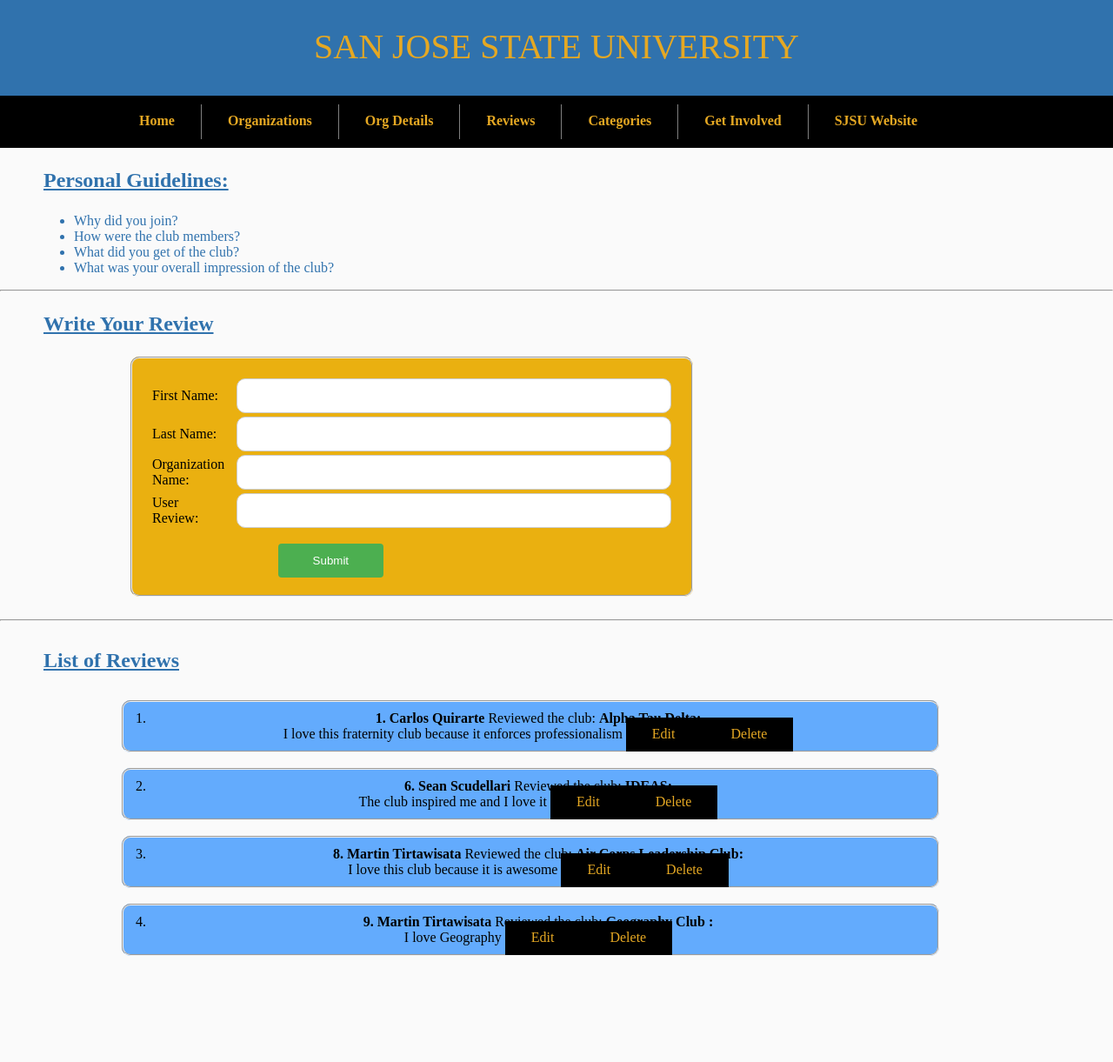
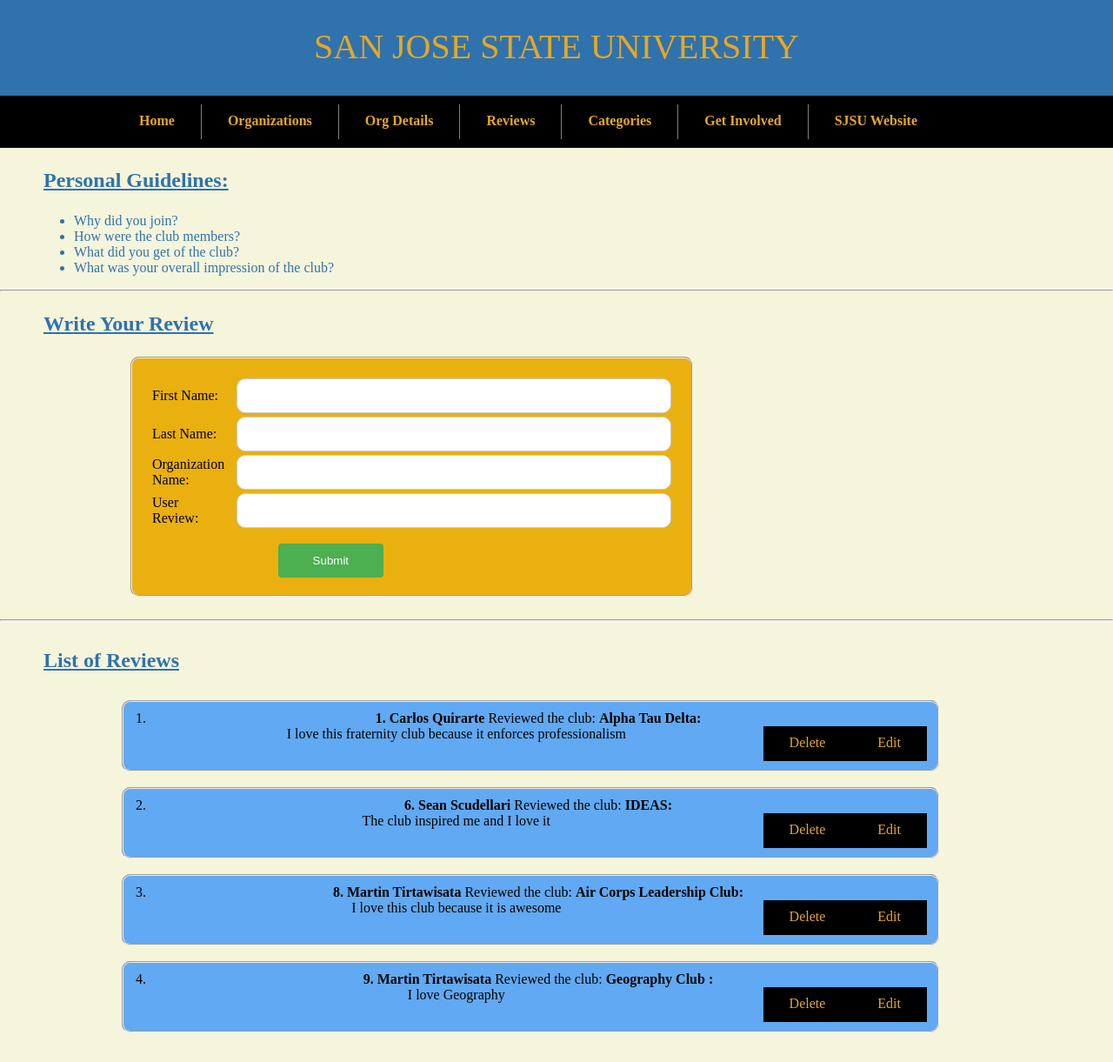
Before and after one commit to MartinTirtawisata/Project-BUS-92, a Flask app: page /reviews in a window 1280 px wide. Shown: the whole page at 87% size. Before the commit the page ends 1099 px from the top, so only its background shows below. Run offline with Flask 2, Linux system fonts and the light colour scheme.

Commit message:
Add files via upload

```diff
--- a/Clubs with SQL Database Module/my_app/static/ReviewPage.css
+++ b/Clubs with SQL Database Module/my_app/static/ReviewPage.css
@@ -1,7 +1,7 @@
 body {
     margin: 0;
     font-family: "Times New Roman", Times, serif;
-    background-color: #FAFAFA;
+    background-color: beige;
 }
 
 #topBar {
@@ -140,3 +140,6 @@ p {
     a.edit, a:hover, a:active {
         font-family: none;
     }
+    a.edit {
+        float:right;
+    }
--- a/Clubs with SQL Database Module/my_app/static/categories.css
+++ b/Clubs with SQL Database Module/my_app/static/categories.css
@@ -1,7 +1,7 @@
 body {
     margin: 0;
     font-family: "Times New Roman", Times, serif;
-    background-color: #FAFAFA;
+    background-color: beige;
 }
 
 #topBar {
--- a/Clubs with SQL Database Module/my_app/static/review-edit.css
+++ b/Clubs with SQL Database Module/my_app/static/review-edit.css
@@ -1,7 +1,7 @@
 body {
     margin: 0;
     font-family: "Times New Roman", Times, serif;
-    background-color: #FAFAFA;
+    background-color: beige;
 }
 
 #topBar {
--- a/Clubs with SQL Database Module/my_app/static/sub_table.css
+++ b/Clubs with SQL Database Module/my_app/static/sub_table.css
@@ -1,7 +1,7 @@
  body {
     margin: 0;
     font-family: "Times New Roman", Times, serif;
-    background-color: #FAFAFA;
+    background-color: beige;
 }
 
 #topBar {
```
Also changed, not shown: Clubs with SQL Database Module/my_app/static/Homepage.css (+45 -2 lines).
